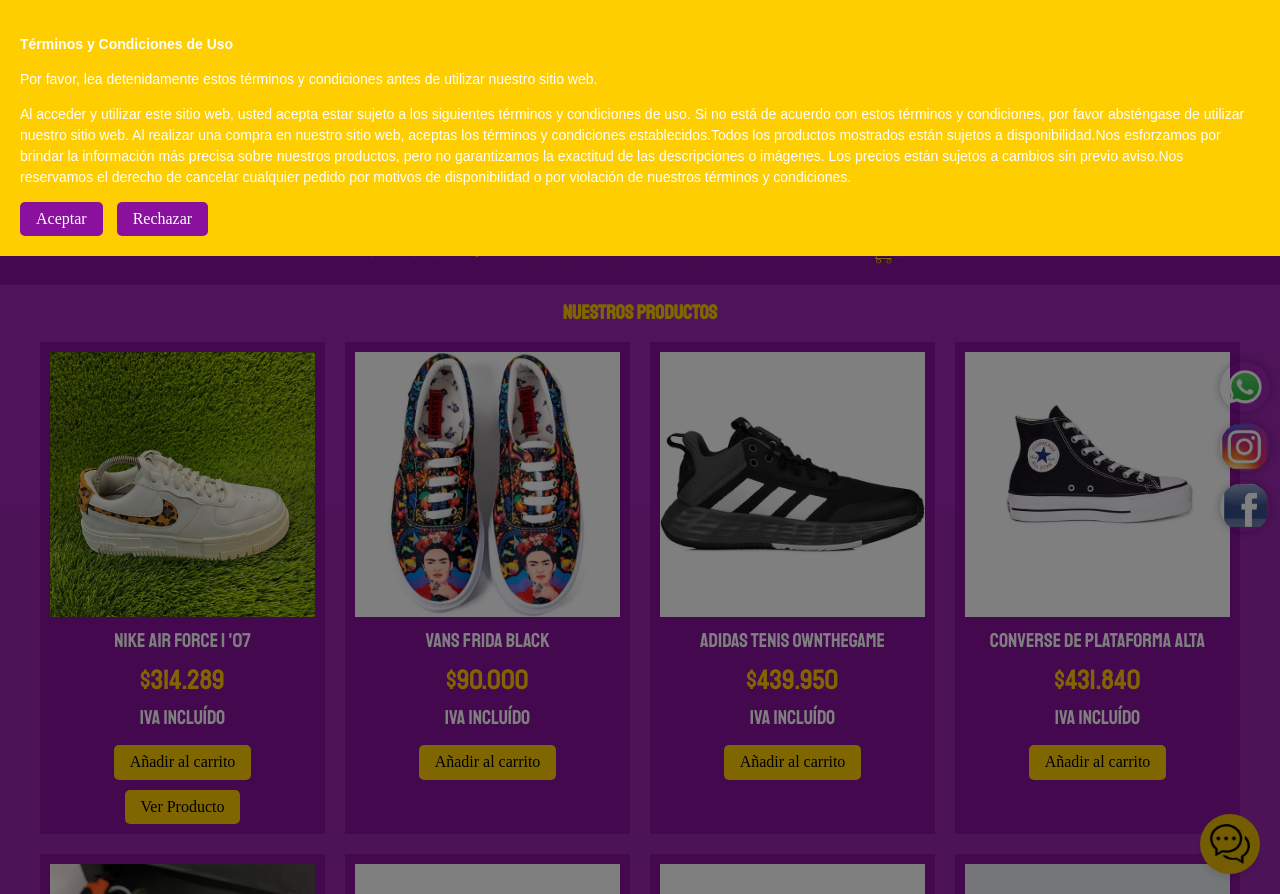
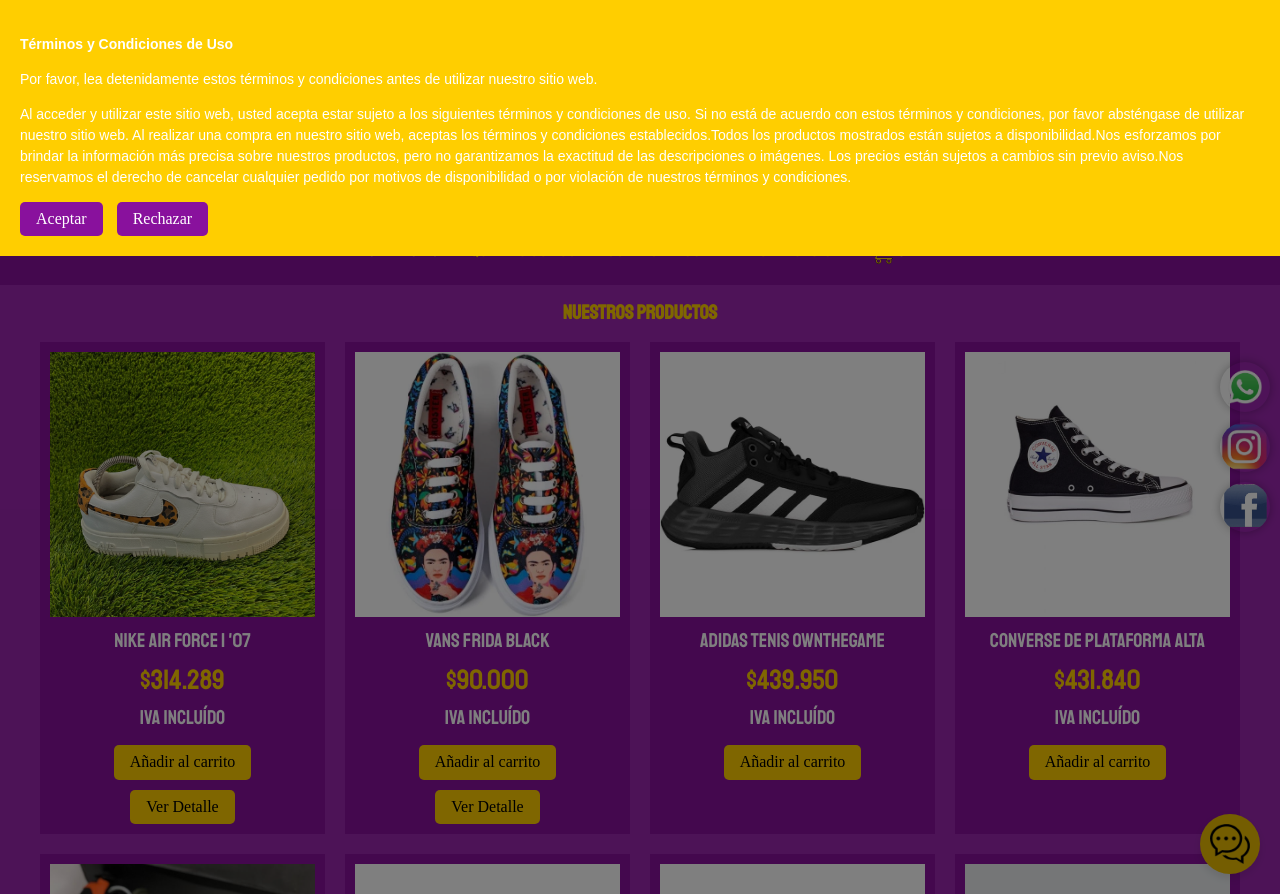
Before and after one commit to webdesigner98everyone/SneakerStore, a PHP site: page / in a window 1280 px wide. Run offline with PHP 8.4, Linux system fonts and the light colour scheme.

Commit message:
Mejora Index

```diff
--- a/index.php
+++ b/index.php
@@ -111,7 +111,7 @@
                         <p class="producto__nombre">Iva Incluído</p>
                         <!-- Agrega el atributo data-producto-id a cada botón "Añadir al carrito" -->
                         <button class="btn-anadir-carrito" data-producto-id="1">Añadir al carrito</button>
-                        <button class="btn-ver" onclick="window.location.href='Modulos/Info_Producto.php'">Ver Producto</button>
+                        <button class="btn-ver" onclick="window.location.href='Modulos/Info_Producto.php'">Ver Detalle</button>
                     </div>
                 </a>
             </div>
@@ -123,6 +123,8 @@
                         <p class="producto__precio">$90.000</p>
                         <p class="producto__nombre">Iva Incluído</p>
                         <button class="btn-anadir-carrito" data-producto-id="2">Añadir al carrito</button>
+                        <button class="btn-ver" onclick="window.location.href='Modulos/Info_Producto.php'">Ver Detalle</button>
+
                     </div>
                 </a>
             </div>
```
